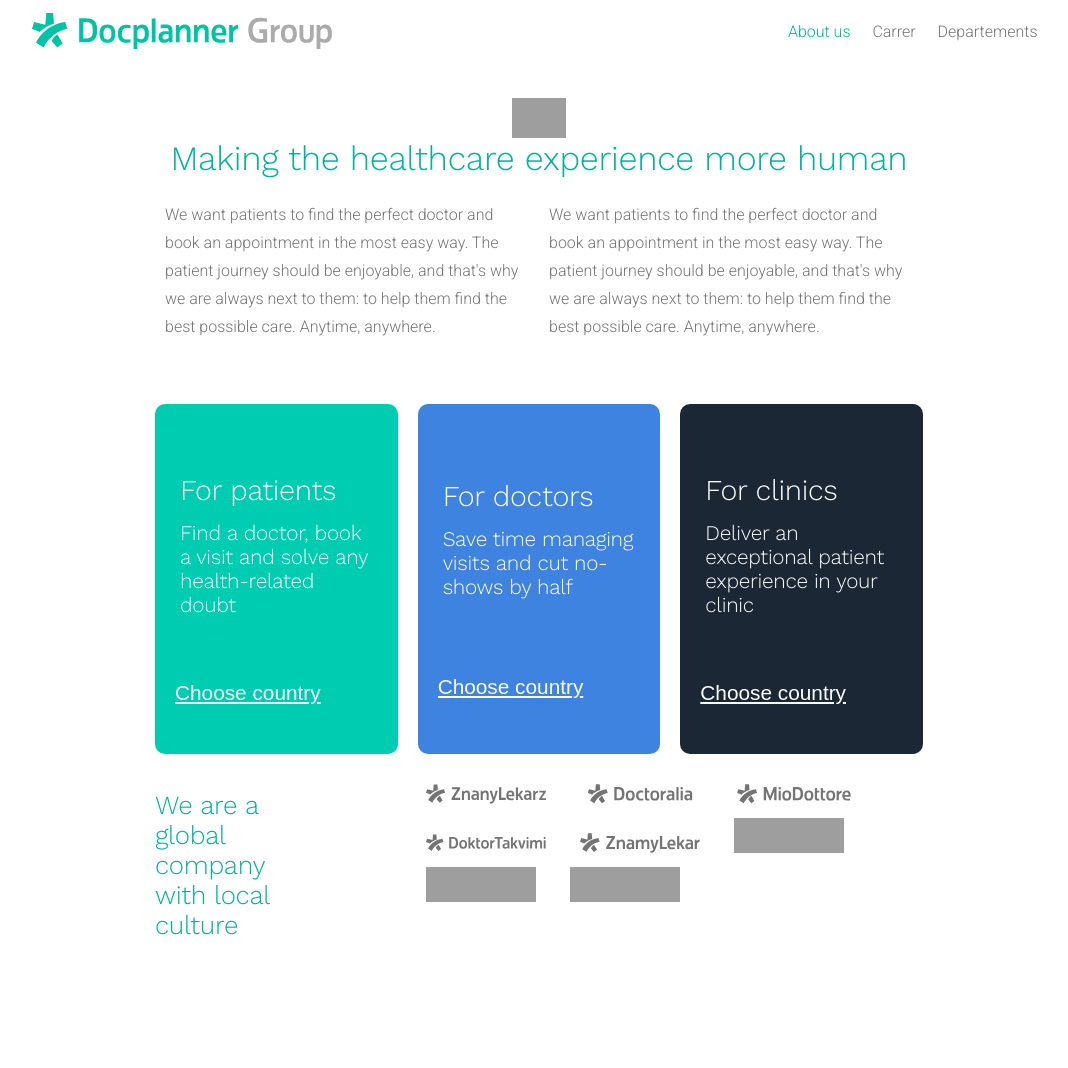
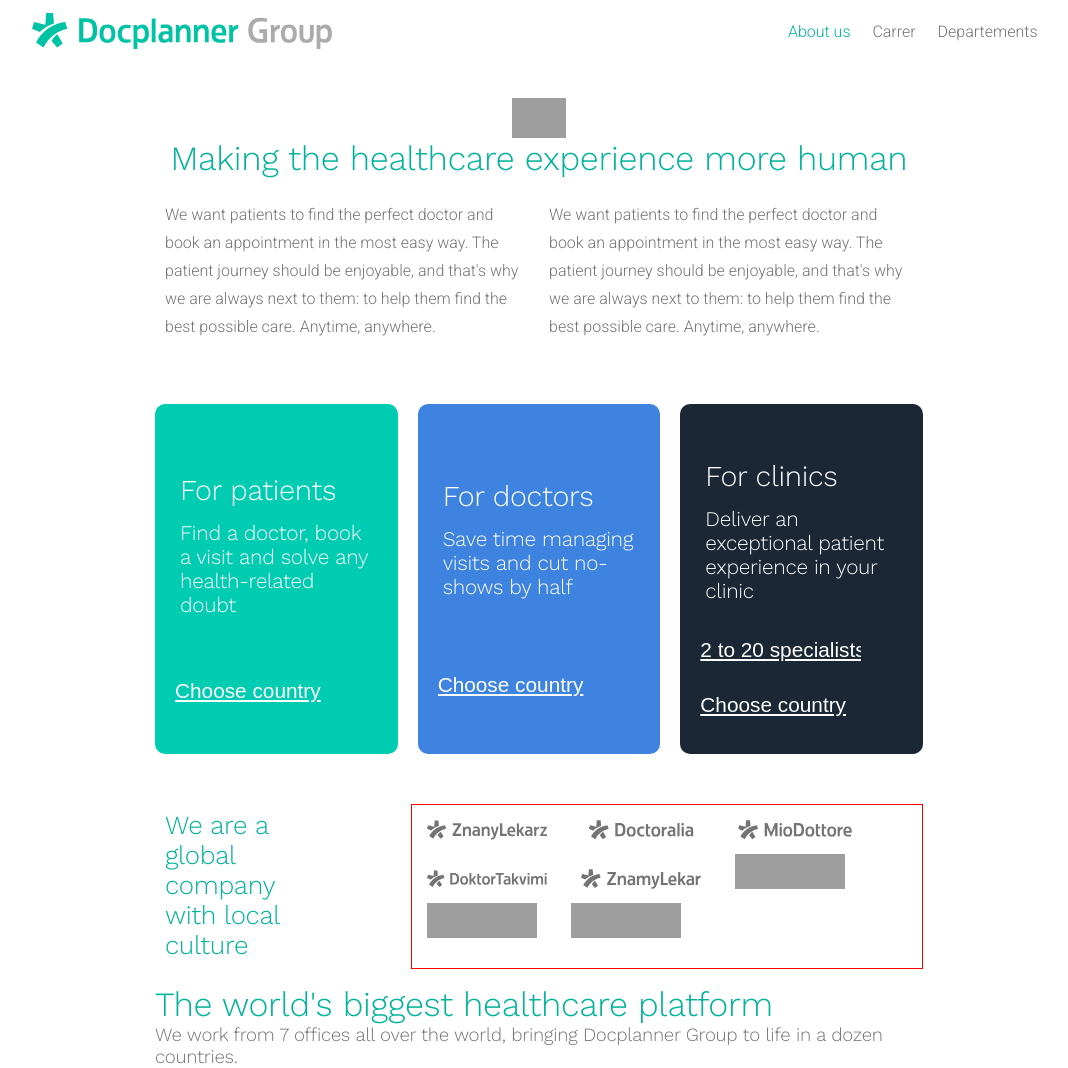
Before and after one commit to Benlabiod/Chk_Pt_CSS_Layout, a plain HTML site: page index.html in a window 1280 px wide. Shown: the whole page, without its empty margins (101-1169 px from the left). Before the commit the page ends 949 px from the top, so only its background shows below. Drawn offline with nearby package versions, Linux system fonts and the light colour scheme; grey boxes are pictures that could not be loaded.

Commit message:
3rd part

```diff
--- a/css/style.css
+++ b/css/style.css
@@ -12,7 +12,6 @@ div {
 }
 
 body {
-	height: 100%;
   display: flex;
   flex-wrap: wrap;
   flex-direction: column;
@@ -22,6 +21,7 @@ body {
   font-family: Roboto, Arial, sans-serif;
   color: #747474;
 }
+
 h1 {
   font-size: 2.125rem;
   color: #00b39b;
@@ -120,6 +120,7 @@ a {
 
   text-align: center;
 }
+
 .doubleQuote {
   display: grid;
   grid-template-columns: 1fr 1fr;
@@ -182,6 +183,7 @@ a {
 }
 
 .style-select select {
+  position: relative;
   width: 100%;
   background-color: transparent;
   border: 0;
@@ -195,6 +197,7 @@ a {
   text-decoration: underline;
   cursor: pointer;
   color: white;
+  bottom: 2px;
 }
 
 .cardUp {
@@ -204,14 +207,22 @@ a {
 option {
   background-color: transparent;
   border: none;
+  font-size: smaller;
+}
+
+.advert {
+  display: flex;
+  padding-left: 10px;
+  justify-content: flex-start;
+  align-items: center;
 }
 
 .brands {
   display: grid;
   grid-template-columns: 1fr 2fr;
-	height: 100px;
+  height: 130px;
   justify-content: center;
-	margin: 30px 0;
+  margin: 50px 0;
 }
 
 .advert h1 {
@@ -223,7 +234,9 @@ option {
 
 .brandList {
   display: flex;
-	justify-content: space-around;
+  justify-content: center;
+  align-items: center;
+  border: 1px solid red;
 }
 
 .brandList li {
@@ -237,15 +250,6 @@ option {
 .brands__logos {
 }
 
-.brands__logos.li {
-	display: flex;
-	flex-wrap: wrap;
-	align-items: center;
-	font-size: 1rem;
-	list-style: none;
-	display: inline-block;
-	padding: 5px 0;
-}
 .brands__logos li a svg {
   fill: #747474;
   height: 20px;
@@ -253,7 +257,6 @@ option {
 }
 
 .brands__logos li a img {
-
   fill: #747474;
   height: 35px;
   width: 110px;
--- a/index.html
+++ b/index.html
@@ -116,7 +116,7 @@
             </select>
           </div>
         </div>
-				<!---------- card clinics ----------->
+        <!---------- card clinics ------------------------------------------------------->
         <div class="marketCard Clinics">
           <div class="cardUp">
             <i class="fas fa-users"></i>
@@ -125,7 +125,41 @@
           </div>
           <div class="style-select">
             <select data-id="domain-switcher">
-							<!-- à remplacer dans le code ************************-->
+              <option>2 to 20 specialists</option>
+              <option
+                value="http://clinicas.doctoralia.com.br/software-de-gestao-para-clinicas-e-centros"
+              >
+                Brazil
+              </option>
+              <option value="http://lekar.znamylekar.cz/pro-zarizeni">
+                Czech
+              </option>
+              <option
+                value="http://centrimedici.miodottore.it/saas/funzionalita"
+              >
+                Italy
+              </option>
+              <option
+                value="http://clinicas.doctoralia.com.mx/software-gestion-clinicas"
+              >
+                Mexico
+              </option>
+              <option
+                value="http://placowka.znanylekarz.pl/system-od-znanylekarz"
+              >
+                Poland
+              </option>
+              <option
+                value="http://clinicas.doctoralia.es/software-gestion-clinicas"
+              >
+                Spain
+              </option>
+              <option value="http://kurumsal.doktortakvimi.com">Turkey</option>
+            </select>
+          </div>
+
+          <div class="style-select">
+            <select data-id="domain-switcher">
               <option>Choose country</option>
               <option value="http://www.doctoraliar.com">Argentina</option>
               <option value="http://www.doctoralia.com.br">Brazil</option>
@@ -265,6 +299,18 @@
           </ul>
         </div>
       </div>
+
+      <!----------------------------------- section statistiques  ----------------------------------->
+
+      <section class="stat">
+        <div class="column_h1">
+          <h1>The world's biggest healthcare platform</h1>
+          <h3>
+            We work from 7 offices all over the world, bringing Docplanner Group
+            to life in a dozen countries.
+          </h3>
+        </div>
+      </section>
     </div>
   </body>
 </html>
```
Lines whose indentation alone changed are shown as unchanged.
